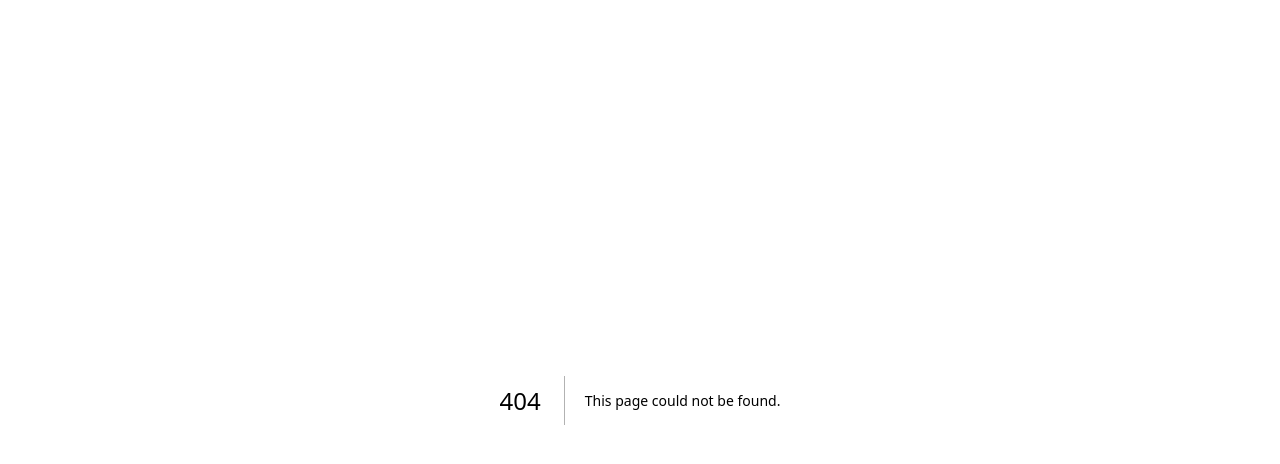
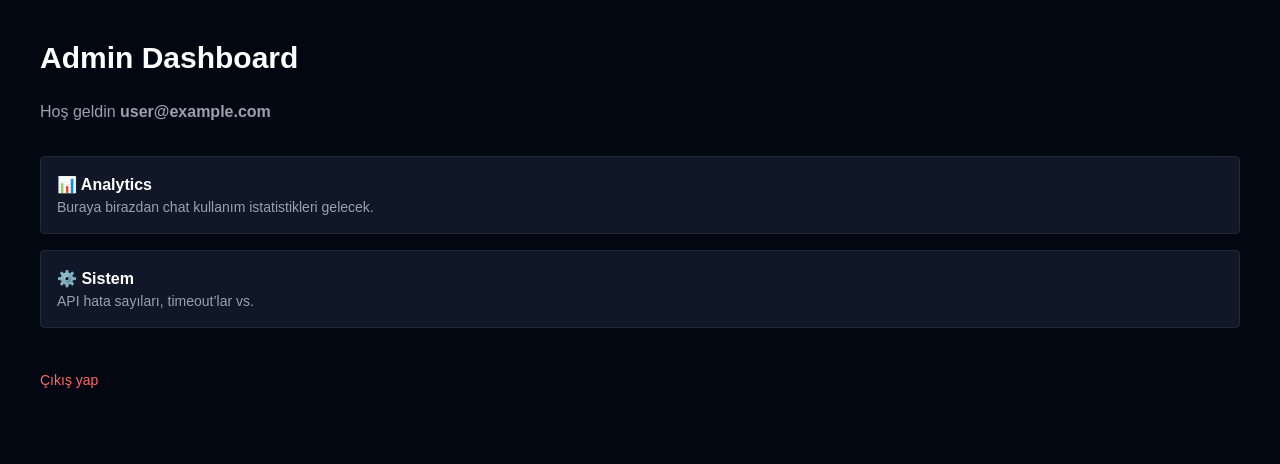
Before and after one commit to okarakopru/ai-chatbot-poc, a Next.js app in the folder src/: page /admin in a window 1280 px wide. Before the commit this address had no page. Shown: the top 464 px of the page. Built offline with nearby package versions, Linux system fonts and the light colour scheme; no server answers; sample sign-in values are in the browser's storage.

Commit message:
feat: add admin auth with email magic link

```diff
--- /dev/null
+++ b/src/app/admin/page.tsx
@@ -0,0 +1,43 @@
+import { getServerSession } from "next-auth";
+import { redirect } from "next/navigation";
+import { authOptions } from "../api/auth/[...nextauth]/options";
+
+export default async function AdminPage() {
+  const session = await getServerSession(authOptions);
+
+  if (!session) {
+    redirect("/api/auth/signin");
+  }
+
+  return (
+    <main className="min-h-screen bg-gray-950 text-white p-10">
+      <h1 className="text-3xl font-bold mb-6">Admin Dashboard</h1>
+
+      <p className="text-gray-400 mb-8">
+        Hoş geldin <strong>{session.user?.email}</strong>
+      </p>
+
+      <div className="space-y-4">
+        <div className="p-4 rounded bg-gray-900 border border-gray-800">
+          <h2 className="font-semibold">📊 Analytics</h2>
+          <p className="text-sm text-gray-400">
+            Buraya birazdan chat kullanım istatistikleri gelecek.
+          </p>
+        </div>
+
+        <div className="p-4 rounded bg-gray-900 border border-gray-800">
+          <h2 className="font-semibold">⚙️ Sistem</h2>
+          <p className="text-sm text-gray-400">
+            API hata sayıları, timeout’lar vs.
+          </p>
+        </div>
+      </div>
+
+      <form action="/api/auth/signout" method="post" className="mt-10">
+        <button className="text-sm text-red-400 hover:underline">
+          Çıkış yap
+        </button>
+      </form>
+    </main>
+  );
+}
--- /dev/null
+++ b/src/app/api/auth/[...nextauth]/options.ts
@@ -0,0 +1,25 @@
+import EmailProvider from "next-auth/providers/email";
+import type { NextAuthOptions } from "next-auth";
+
+const ADMIN_EMAIL = "o.karakopru@gmail.com";
+
+export const authOptions: NextAuthOptions = {
+  providers: [
+    EmailProvider({
+      server: {
+        host: process.env.EMAIL_SERVER_HOST,
+        port: Number(process.env.EMAIL_SERVER_PORT),
+        auth: {
+          user: process.env.EMAIL_SERVER_USER,
+          pass: process.env.EMAIL_SERVER_PASSWORD
+        }
+      },
+      from: process.env.EMAIL_FROM
+    })
+  ],
+  callbacks: {
+    async signIn({ user }) {
+      return user.email === ADMIN_EMAIL;
+    }
+  }
+};
--- /dev/null
+++ b/src/app/api/auth/[...nextauth]/route.ts
@@ -0,0 +1,6 @@
+import NextAuth from "next-auth";
+import { authOptions } from "./options";
+
+const handler = NextAuth(authOptions);
+
+export { handler as GET, handler as POST };
```
